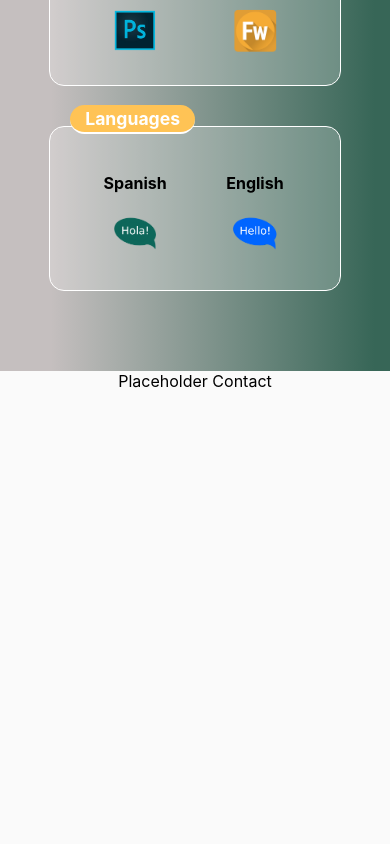
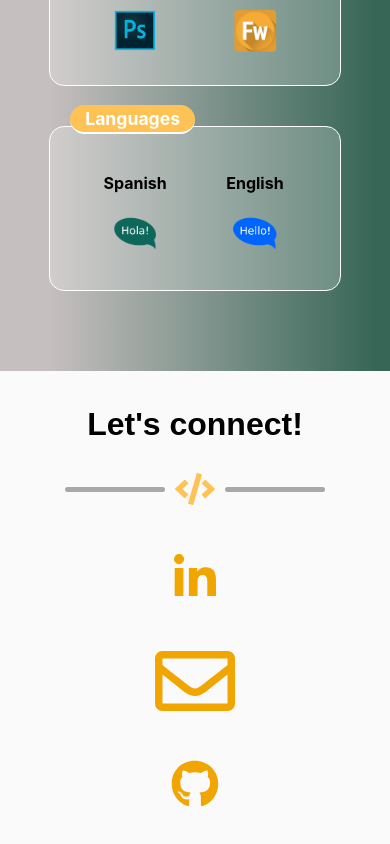
Before and after one commit to elenasacristan/portfolio, a React (Create React App) app: page / in a window 390 px wide. Shown: the part 4757-5601 px from the top of the page. Before the commit the page ends 5148 px from the top, so only its background shows below. Built offline with nearby package versions, Linux system fonts and the light colour scheme; a web font is replaced by a local one.

Commit message:
Add Contact component

```diff
--- a/src/Components/Contact/Contact.css
+++ b/src/Components/Contact/Contact.css
@@ -1,3 +1,46 @@
 .Contact {
-    padding-top: 70px;
+    padding-bottom: 40px;
 }
+
+.Contact .container{
+    display: flex;
+    justify-content: center;
+    align-items: center;
+
+}
+
+.Contact .container .icon{
+    font-size: 3rem;
+    padding: 60px;
+    color: rgb(241, 165, 0);
+    transition: all .3s ease-in-out;
+    -webkit-transition: all 1s ease-in-out;
+    -moz-transition: all 1s ease-in-out;
+    -o-transition: all 1s ease-in-out;
+}
+
+.Contact .container .icon:hover{
+    color: rgb(32, 78, 44);
+}
+
+.Contact .Division .line {
+    background-color: rgb(168, 168, 168);
+}
+
+.icon.email{
+    font-size: 5rem;
+}
+
+@media (max-width: 600px){
+    .Contact .container{
+        display: flex;
+        flex-direction: column;
+        margin-top: 20px;
+
+    }
+    .Contact .container .icon{
+        font-size: 3rem;
+        padding: 10px;
+        margin-top: 15px;
+    }
+}
--- a/src/Components/Contact/Contact.js
+++ b/src/Components/Contact/Contact.js
@@ -1,8 +1,25 @@
 import React from "react";
+import { FaLinkedinIn, FaRegEnvelope, FaGithub } from "react-icons/fa";
+import Division from "../Division/Division.js";
 import "./Contact.css";
 
-export default function Contact({id}) {
+export default function Contact({ id }) {
   return (
-   <div id={id}>Placeholder Contact</div>
+    <div className="Contact" id={id}>
+      <h2 className="heading">Let's connect!</h2>
+      <Division />
+      <div className="container" target="_blank" rel="noopener noreferrer">
+        <a href="https://www.linkedin.com/in/elena-sacristan-sacristan/">
+          <FaLinkedinIn className="icon" />
+        </a>
+        <a href="mailto:elena_sacristan@yahoo.com" target="_blank" rel="noopener noreferrer">
+
+          <FaRegEnvelope className="icon email" size="5rem"/>
+        </a>
+        <a href="https://github.com/elenasacristan" target="_blank" rel="noopener noreferrer">
+          <FaGithub className="icon" />
+        </a>
+      </div>
+    </div>
   );
 }
```
